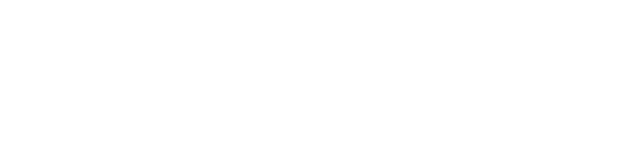
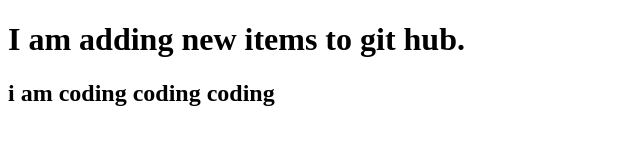
Before and after one commit to SMAnikIslam/my-first-repo, a plain HTML site: page index.html in a window 1280 px wide. Shown: the whole page, without its empty margins (0-640 px from the left). Drawn offline with Linux system fonts and the light colour scheme.

Commit message:
new header add

```diff
--- a/index.html
+++ b/index.html
@@ -7,6 +7,7 @@
     <title>My 1st github repo</title>
 </head>
 <body>
-
+    <h1> I am adding new items to git hub.</h1>
+    <h2> i am coding coding coding </h2>
 </body>
 </html>
```
